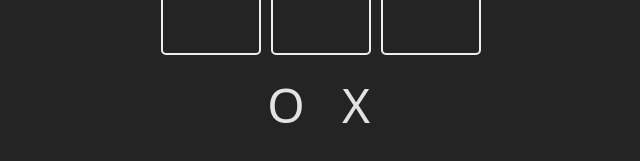
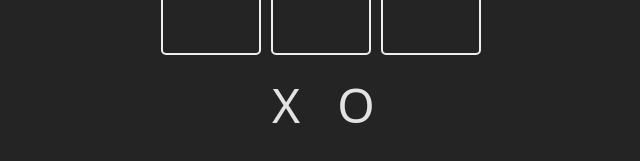
Before and after one commit to Will-Montero/3-en-raya, a React (Vite) app: page / in a window 1280 px wide. Shown: the part 477-638 px from the top of the page, without its empty margins (319-959 px from the left). Built offline with nearby package versions, Linux system fonts and the light colour scheme.

Commit message:
corrige el error del square

```diff
--- a/src/App.jsx
+++ b/src/App.jsx
@@ -21,7 +21,7 @@ function App() {
     return turnFromLocalStorage ?? TURNS.X
   })
 
-  //con este estado para saber si hayun ganador o hay un empate (null)
+  //con este estado para saber si hay un ganador o hay un empate (null)
   const [winner, setWinner] = useState(null)
 
   //aqui reseteamos el juego con lo svalores por defecto de null
@@ -45,7 +45,10 @@ function App() {
     //usamos spredOperator para tratar los estados como inmutables y que no se sobreescriba sobre lo que ya hay
     const newBoard = [...board]
 
+    newBoard[index] = turn  //el newBoard recibe el valor del indice del turno actual y asu cuando se de click en esa posicion se guarda el turno
+
     setBoard(newBoard) //aqui actualizamos el board
+
 
     //aqui decimos de quien es el turno, si de las X  o O
     const newTurn = turn === TURNS.X ? TURNS.O : TURNS.X
@@ -89,8 +92,8 @@ function App() {
     </section>
 
     <section className='turn'>
-<Square isSelected={turn === TURNS.X}> {TURNS.O}</Square>
-<Square isSelected={turn === TURNS.O}> {TURNS.X}</Square>
+<Square isSelected={turn === TURNS.X}> {TURNS.X}</Square>
+<Square isSelected={turn === TURNS.O}> {TURNS.O}</Square>
     </section>
 
 
```
